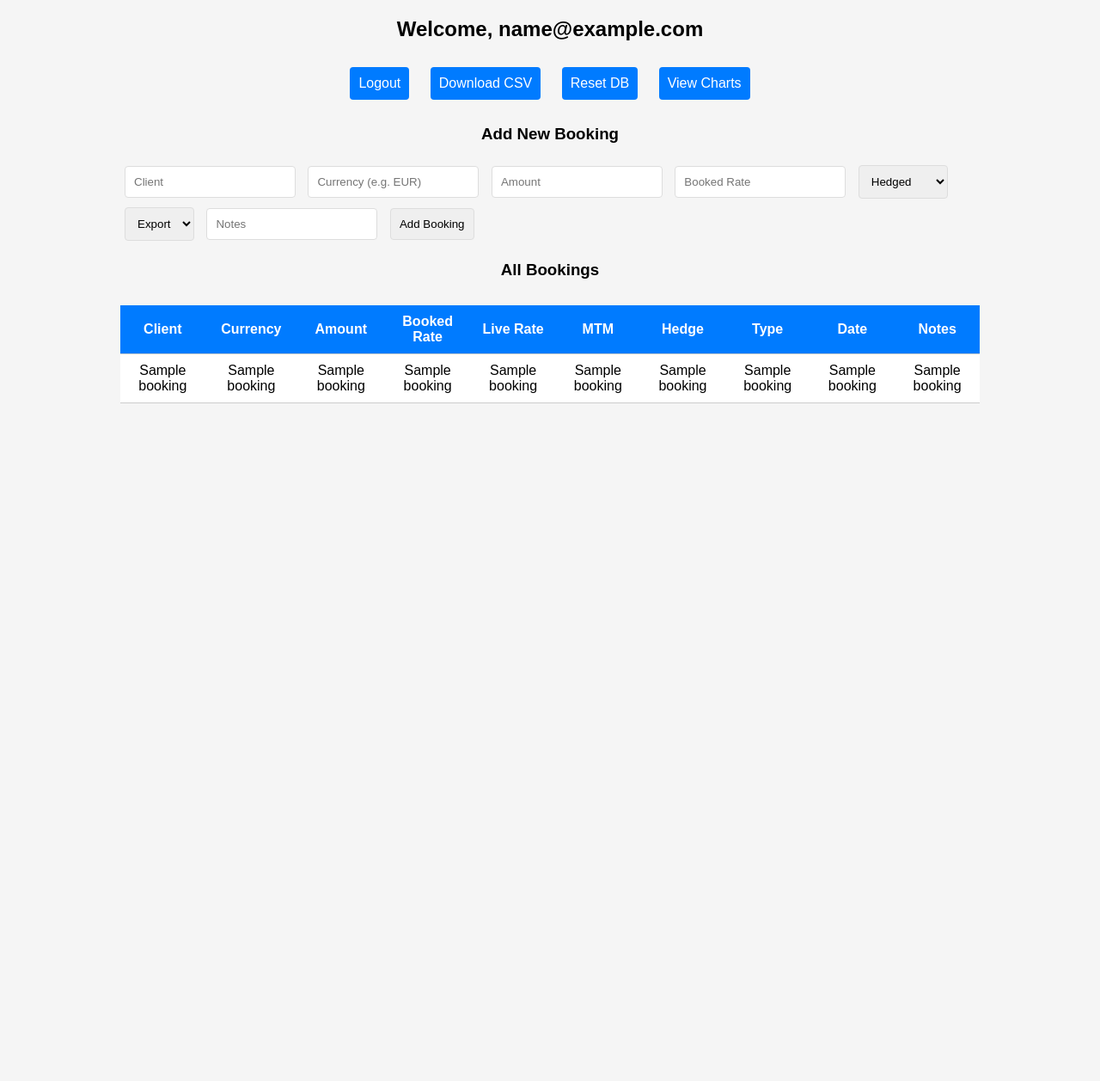
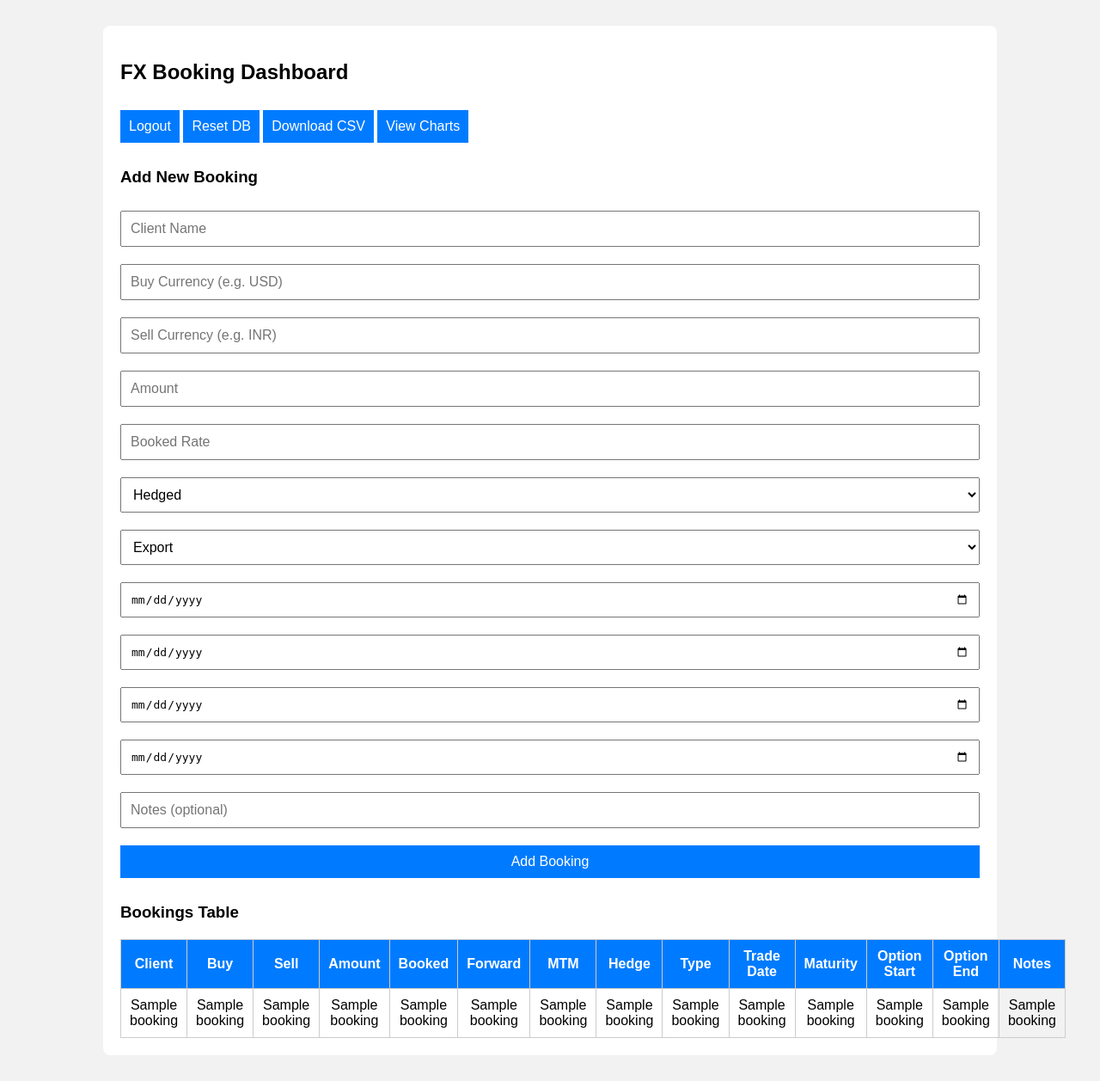
Before and after one commit to kjexiccon/fx-tracker, a Flask app: template templates/index.html in a window 1280 px wide. Shown: the whole page at 86% size. Before the commit the page ends 469 px from the top, so only its background shows below. Run offline with Flask 2, Linux system fonts and the light colour scheme; the visitor is signed in with stand-in values (Sample User, id 1); tables that the repository leaves empty hold one stand-in row (values such as "Sample post"); the template is opened without the code that fills it: most values are stand-ins (such as "Sample title", 1, 10 or a date in 2020).

Commit message:
index.html

```diff
--- a/templates/index.html
+++ b/templates/index.html
@@ -1,49 +1,26 @@
+
 <!DOCTYPE html>
 <html>
 <head>
     <title>FX Tracker Dashboard</title>
-    <style>
-        body { font-family: Arial; background: #f5f5f5; }
-        h2, h3 { text-align: center; }
-        form, table { margin: auto; margin-top: 20px; width: 90%; max-width: 1000px; }
-        input, select, button {
-            padding: 10px;
-            margin: 5px;
-            border: 1px solid #ddd;
-            border-radius: 4px;
-        }
-        table { width: 100%; border-collapse: collapse; background: white; margin-top: 30px; }
-        th, td {
-            padding: 10px;
-            text-align: center;
-            border-bottom: 1px solid #ccc;
-        }
-        th { background: #007bff; color: white; }
-        a.button {
-            display: inline-block;
-            margin: 10px;
-            padding: 10px;
-            background: #007bff;
-            color: white;
-            text-decoration: none;
-            border-radius: 4px;
-        }
-    </style>
+    <meta name="viewport" content="width=device-width, initial-scale=1.0">
+    <link rel="stylesheet" href="/static/style.css">
 </head>
 <body>
-    <h2>Welcome, {{ session['user'] }}</h2>
-    <div style="text-align: center;">
-        <a class="button" href="/logout">Logout</a>
-        <a class="button" href="/download">Download CSV</a>
-        <a class="button" href="/reset">Reset DB</a>
-        <a class="button" href="/charts">View Charts</a>
-    </div>
+    <div class="container">
+        <h2>FX Booking Dashboard</h2>
+        <a href="/logout"><button>Logout</button></a>
+        <a href="/reset"><button class="danger">Reset DB</button></a>
+        <a href="/download"><button>Download CSV</button></a>
+        <a href="/charts"><button>View Charts</button></a>
+
         <h3>Add New Booking</h3>
         <form method="POST" action="/add">
-        <input name="client" placeholder="Client" required>
-        <input name="currency" placeholder="Currency (e.g. EUR)" required>
-        <input name="amount" type="number" placeholder="Amount" step="any" required>
-        <input name="booked_rate" type="number" placeholder="Booked Rate" step="any" required>
+            <input name="client" placeholder="Client Name" required>
+            <input name="buy_currency" placeholder="Buy Currency (e.g. USD)" required>
+            <input name="sell_currency" placeholder="Sell Currency (e.g. INR)" required>
+            <input name="amount" type="number" step="any" placeholder="Amount" required>
+            <input name="booked_rate" type="number" step="any" placeholder="Booked Rate" required>
             <select name="hedge">
                 <option value="Hedged">Hedged</option>
                 <option value="Unhedged">Unhedged</option>
@@ -52,22 +29,28 @@
                 <option value="Export">Export</option>
                 <option value="Import">Import</option>
             </select>
-        <input name="notes" placeholder="Notes">
+            <input name="trade_date" type="date" required>
+            <input name="maturity_date" type="date" required>
+            <input name="option_start" type="date" placeholder="Option Start Date (optional)">
+            <input name="option_end" type="date" placeholder="Option End Date (optional)">
+            <input name="notes" placeholder="Notes (optional)">
             <button type="submit">Add Booking</button>
         </form>
-    <h3>All Bookings</h3>
+
+        <h3>Bookings Table</h3>
         <table>
             <tr>
-            <th>Client</th><th>Currency</th><th>Amount</th><th>Booked Rate</th><th>Live Rate</th><th>MTM</th>
-            <th>Hedge</th><th>Type</th><th>Date</th><th>Notes</th>
+                <th>Client</th><th>Buy</th><th>Sell</th><th>Amount</th><th>Booked</th><th>Forward</th><th>MTM</th>
+                <th>Hedge</th><th>Type</th><th>Trade Date</th><th>Maturity</th><th>Option Start</th><th>Option End</th><th>Notes</th>
             </tr>
             {% for b in bookings %}
             <tr>
                 <td>{{ b[1] }}</td><td>{{ b[2] }}</td><td>{{ b[3] }}</td><td>{{ b[4] }}</td>
                 <td>{{ b[5] }}</td><td>{{ b[6] }}</td><td>{{ b[7] }}</td><td>{{ b[8] }}</td>
-            <td>{{ b[9] }}</td><td>{{ b[10] }}</td>
+                <td>{{ b[9] }}</td><td>{{ b[10] }}</td><td>{{ b[11] }}</td><td>{{ b[12] }}</td><td>{{ b[13] }}</td><td>{{ b[14] }}</td>
             </tr>
             {% endfor %}
         </table>
+    </div>
 </body>
 </html>
```
Lines whose indentation alone changed are shown as unchanged.
